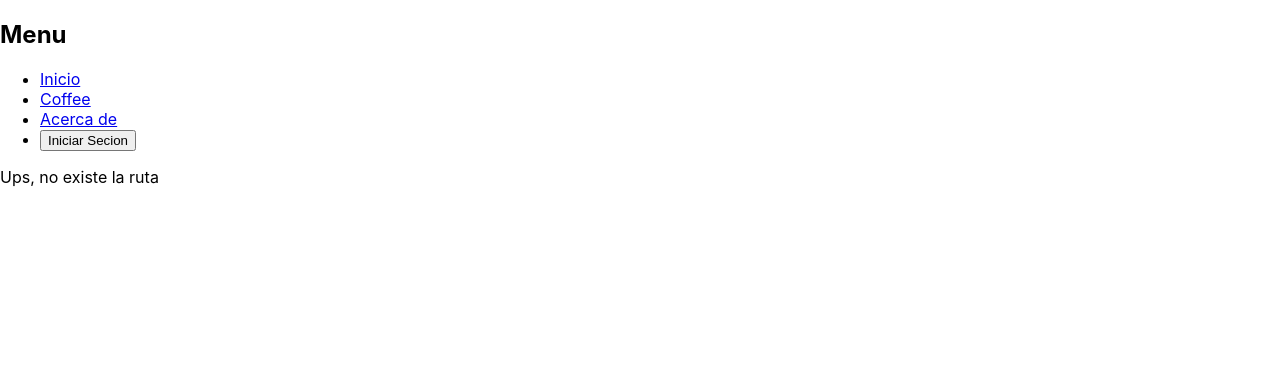
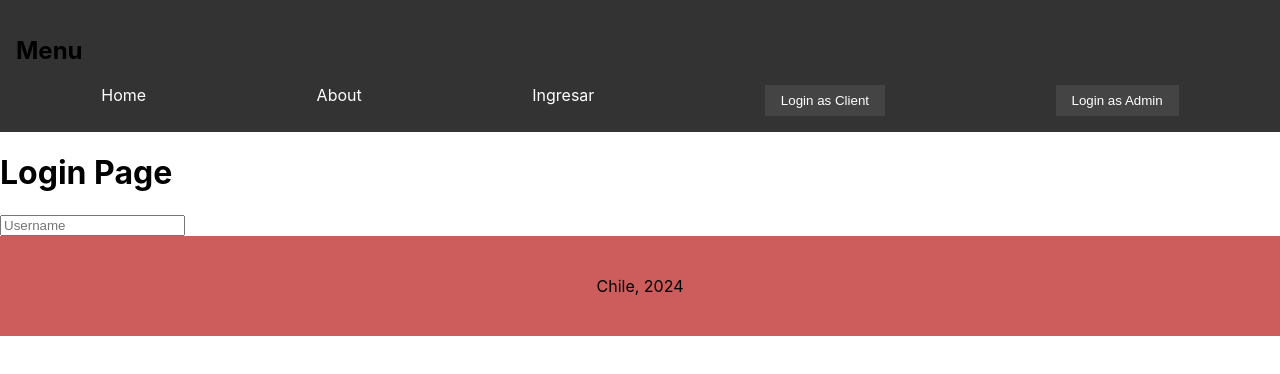
Before and after one commit to DonPatoMalo/react-routes-ucm, a React (Create React App) app: page /#/Login in a window 1280 px wide. Shown: the top 374 px of the page. Built offline with nearby package versions, Linux system fonts and the light colour scheme.

Commit message:
Funciones NavBar Agregadas

```diff
--- a/package.json
+++ b/package.json
@@ -6,6 +6,7 @@
     "@testing-library/jest-dom": "^5.17.0",
     "@testing-library/react": "^13.4.0",
     "@testing-library/user-event": "^13.5.0",
+    "axios": "^1.7.2",
     "react": "^18.3.1",
     "react-dom": "^18.3.1",
     "react-router-dom": "^6.23.1",
--- a/src/App.css
+++ b/src/App.css
@@ -36,3 +36,46 @@
     transform: rotate(360deg);
   }
 }
+
+.navbar {
+  background-color: #333;
+  padding: 1rem;
+}
+
+.navbar-list {
+  list-style: none;
+  display: flex;
+  justify-content: space-around;
+  padding: 0;
+  margin: 0;
+}
+
+.navbar-item {
+  color: white;
+}
+
+.navbar-link {
+  color: white;
+  text-decoration: none;
+}
+
+.navbar-button {
+  background-color: #444;
+  color: white;
+  border: none;
+  padding: 0.5rem 1rem;
+  cursor: pointer;
+}
+.footer {
+  display: flex;
+  justify-content: center; /* Center horizontally */
+  align-items: center; /* Center vertically */
+  height: 100px; /* Full height */
+  background-color: indianred;
+}
+
+.content {
+  padding: 2rem;
+  border-radius: 4px;
+
+}
--- a/src/App.js
+++ b/src/App.js
@@ -7,6 +7,9 @@ import { Page2 } from './pages/Page2';
 import { Menu } from './components/Menu';
 import { Cursos } from './pages/Cursos';
 import { MiCurso } from './components/MiCurso';
+import  Login from './pages/Login';
+
+import Footer from "./components/Footer";
 
 function App() {
   return (
@@ -14,14 +17,19 @@ function App() {
       <Menu />
 
       <Routes>
-        <Route path="/" element={<Home/>}/>
-        <Route path="/Home" element={<Page1 />}/>
-        <Route path="/About" element={<Page2 />}/>
-        <Route path="/cursos" element={<Cursos />}>
-          <Route path=":url" element={<MiCurso />}/>
+
+
+          <Route path="/" element={<Home/>}/>
+          <Route path="/Home" element={<Page1 />}/>
+          <Route path="/About" element={<Page2 />}/>
+          <Route path="/Login" element={<Login/>}/>
+          <Route path="/cursos" element={<Cursos />}>
+              <Route path=":url" element={<MiCurso />}/>
         </Route>
         <Route path="*" element={<p>Ups, no existe la ruta</p>}/>
       </Routes>
+
+        <Footer />
     </HashRouter>
 
   );
--- /dev/null
+++ b/src/components/Footer/index.js
@@ -0,0 +1,18 @@
+import {useState} from "react";
+
+
+function Footer() {
+
+
+    return (
+        <footer className="footer">
+            <div className="container">
+                <div className="content">
+                    Chile, 2024
+                </div>
+            </div>
+        </footer>
+    )
+}
+
+export default Footer;
--- a/src/components/Menu/index.js
+++ b/src/components/Menu/index.js
@@ -1,55 +1,88 @@
-import { Link, NavLink } from "react-router-dom";
 import {useState} from "react";
+import { Link } from "react-router-dom";
+import axios from "axios";
 
 function Menu(){
+
+
+
     const [isLoggedIn, setIsLoggedIn] = useState(false);
+    const [role, setRole] = useState(null); // 'admin' or 'client'
+    const [error, setError] = useState(null); // To handle login errors
 
-    const handleLogin = () => {
-        setIsLoggedIn(true);
-    }
+    const handleLogin = async (userRole) => {
+        try {
+            const response = await axios.post('localhost:8080/api/auth/login',
+                {
+                    username: "administrador",
+                    password: "administrador",
+                });
+            console.log(response);
+            if (response.data.success) {
+                setIsLoggedIn(true);
+                setRole(response.data.role);
+            } else {
+                setError('Login failed');
+            }
+        } catch (err) {
+            setError('An error occurred during login');
+        }
+    };
 
     const handleLogout = () => {
         setIsLoggedIn(false);
+        setRole(null);
+        setError(null); // Clear any existing error
+    };
+
+    const commonLinks = [
+        { name: 'Home', href: '/' },
+        { name: 'About', href: '/about' },
+        { name: 'Ingresar', href: '/Login'},
+    ];
+
+    const clientLinks = [
+        { name: 'Client Dashboard', href: '/client-dashboard' },
+        { name: 'Logout', onClick: handleLogout },
+    ];
+
+    const adminLinks = [
+        { name: 'Admin Dashboard', href: '/admin-dashboard' },
+        { name: 'User Management', href: '/user-management' },
+        { name: 'Logout', onClick: handleLogout },
+    ];
+
+    const loggedOutLinks = [
+        { name: 'Login as Client', onClick: () => handleLogin('client') },
+        { name: 'Login as Admin', onClick: () => handleLogin('admin') },
+    ];
+
+    let routes = commonLinks;
+    if (isLoggedIn) {
+        if (role === 'admin') {
+            routes = [...routes, ...adminLinks];
+        } else if (role === 'client') {
+            routes = [...routes, ...clientLinks];
+        }
+    } else {
+        routes = [...routes, ...loggedOutLinks];
     }
 
-
-
-    const commonLinks = [
-        { name: 'Inicio', href:'/' },
-        { name: 'Coffee', href:'/page1' },
-        { name: 'Acerca de', href:'/page1' },
-    ]
-
-    const loggedInLinks = [
-        { name: 'Profile', href:'/profile' },
-        { name: 'Logout', onClick: handleLogout },
-    ]
-
-    const adminLinks = [
-        { name: 'Gestionar Coffee', href:'/gestionarcoffee' },
-        { name: 'Clientes', href:'/clientes' },
-    ]
-    const loggedOutLinks = [
-        { name: 'Iniciar Secion', onClick: handleLogin },
-    ]
-
-    const routes = isLoggedIn ? [...commonLinks, ...loggedInLinks] : [...commonLinks, ...loggedOutLinks];
-
-    return <>
+    return <div className={"navbar"}>
         <h2>Menu</h2>
-        <ul>
+        <ul className="navbar-list">
             {routes.map((link, index) => (
-                <li key={index}>
+                <li key={index} className={"navbar-item"}>
                     {link.href ? (
-                        <a href={link.href}>{link.name}</a>
+                        <a href={link.href} className={"navbar-link"}>{link.name}</a>
                     ) : (
-                        <button onClick={link.onClick}>{link.name}</button>
+                        <button onClick={link.onClick} className={"navbar-button"}>{link.name}</button>
                     )}
                 </li>
             ))}
         </ul>
 
-    </>
+    </div>
 }
 
 
--- /dev/null
+++ b/src/pages/Login.js
@@ -0,0 +1,18 @@
+import React from "react";
+
+const Login = ()  => {
+
+
+
+    return (
+        <>
+            <div className="login">
+                <h1> Login Page</h1>
+                <input type="text" placeholder="Username"  className={"form-control"}/>
+
+            </div>
+        </>
+    )
+}
+
+export default Login ;
```
Also changed, not shown: src/components/Presentacion/index.js (added, +12 -0 lines), 1 other file (tests, documents, lock files or other folders).
